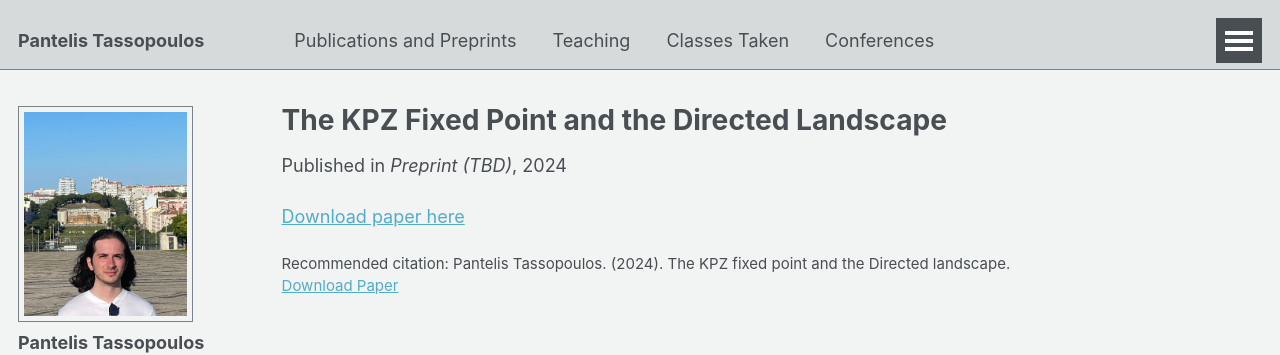
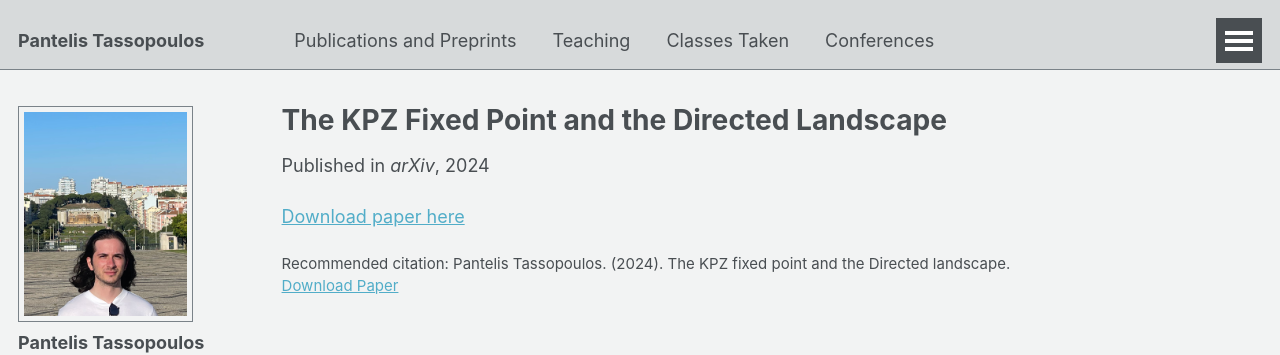
Before and after one commit to PantelisTass/PantelisTass.github.io, a Jekyll site: the page built from _publications/2024-05-02-paper-The KPZ Fixed Point and the Directed Landscape copy.md, in a window 1280 px wide and 999 px high. Shown: the top 355 px of the window. Built offline with Jekyll 4.4.1, drawn with Linux system fonts in a browser that asks for light colours; some web fonts are replaced.

Commit message:
minor edits for arxiv submission

```diff
--- a/_publications/2024-05-02-paper-The KPZ Fixed Point and the Directed Landscape copy.md
+++ b/_publications/2024-05-02-paper-The KPZ Fixed Point and the Directed Landscape copy.md
@@ -14,8 +14,8 @@ The central object that we will study is the so-called KPZ fixed point, which be
 
 In this essay, we: 1. delineate the origins of KPZ universality; 2. describe and motivate canonical models; 3. give an overview of recent developments, especially those in the 2018 Dauvergne, Ortmann and Virag (DOV) paper; 4. present the strategy of and key points in the proof of the absolute continuity result of the KPZ fixed point by Sarkar and Virag; 5. conclude with remarks for future directions. The presentation is such that the content is displayed in a way that is as self-contained as possible and aimed at a motivated audience that has mastered the fundamentals of the theory of probability.'
 date: 2024-05-02
-venue: 'Preprint (TBD)'
-paperurl: '/files/Part_III_Essay.pdf'
+venue: 'arXiv'
+paperurl: 'https://arxiv.org/pdf/2409.14920'
 citation: 'Pantelis Tassopoulos. (2024). The KPZ fixed point and the Directed landscape.'
 ---
 
```
Also changed, not shown: 1 other file.
